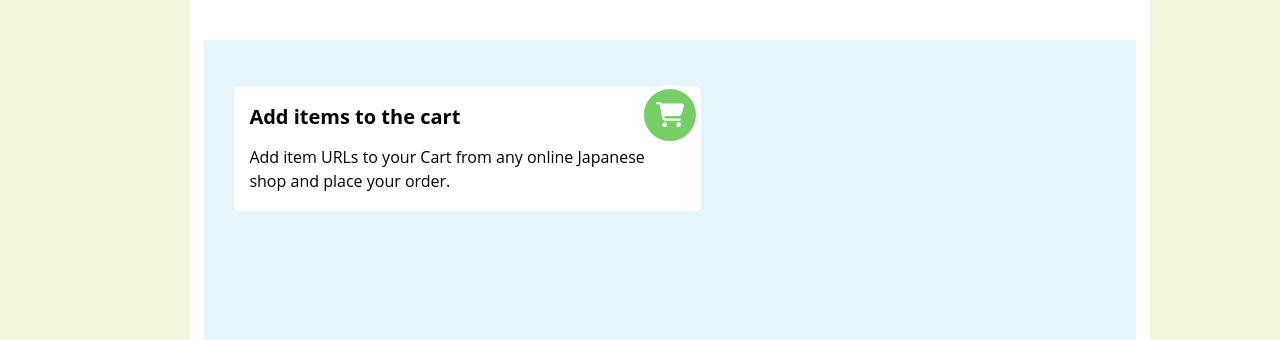
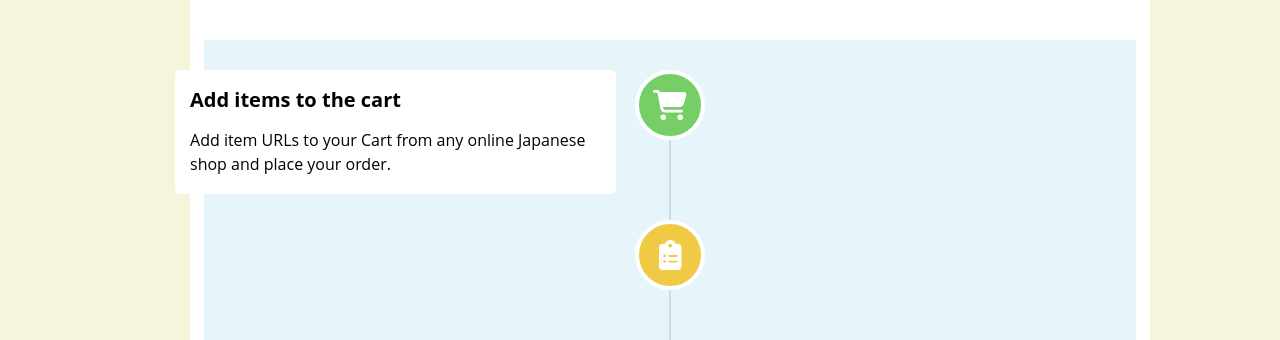
Before and after one commit to mutantbuhanov/ZenMarket, a React (Vite) app: page / in a window 1280 px wide. Shown: the part 1065-1405 px from the top of the page. Built offline with nearby package versions, Linux system fonts and the light colour scheme.

Commit message:
Animation process

```diff
--- a/src/Components/Body/Body.jsx
+++ b/src/Components/Body/Body.jsx
@@ -3,7 +3,7 @@ import './body.css'
 import Carrousel from './CarouselPage.jsx'
 import bkg from './images/tweed.png'
 import { FontAwesomeIcon } from '@fortawesome/react-fontawesome'
-import { faEnvelope, faMagnifyingGlass, faPlus, faCartShopping } from '@fortawesome/free-solid-svg-icons'
+import { faEnvelope, faClipboardList, faCartShopping } from '@fortawesome/free-solid-svg-icons'
 
 
 const Body = () => {
@@ -129,6 +129,8 @@ AMAZON
         </div>
         <div className="tabcont">
           <div className="tabpan">
+            <div className="nmd">
+
           <div data-aos="zoom-in">
             <div className="conti1">
           <FontAwesomeIcon icon={faCartShopping} />
@@ -143,6 +145,12 @@ AMAZON
                 shop and place your order.</p>
             </div>
             </div>
+            <div data-aos="zoom-in">
+            <div className="conti2">
+            <FontAwesomeIcon icon={faClipboardList} />
+        </div>
+            </div>
+            </div>
           </div>
 
         </div>
--- a/src/Components/Body/body.css
+++ b/src/Components/Body/body.css
@@ -154,7 +154,7 @@ font-size: 17px;
     margin-top: 610px;
     position: absolute;
     margin-left: 190px;
-    z-index: 2;
+
 }
 .tabpan {
     width: 97%;
@@ -165,30 +165,32 @@ font-size: 17px;
     position: relative;
     color: #555;
     font-family: 'Open Sans', sans-serif, 'Glyphicons Halflings';
-    z-index: 4;
 }
 .conti1 {
     display: flex;
     justify-content: center;
     align-items: center;
     margin: auto;
-    width: 60px;
-    height: 60px;
+    width: 70px;
+    height: 70px;
     border-radius: 100%;
     background-color: #75ce66;
      border: 4px solid white;
-     font-size: 25px;
-     margin-top: 45px;
+     font-size: 30px;
+     margin-top: -405px;
      color: white;
+     position: absolute;
+     margin-left: -35px;
 }
 .crd1 {
-    width: 467px;
+    width: 441px;
     height: 124px;
     background-color: white;
     color: black;
     border-radius: 5px;
-    margin-top: -58px;
-    margin-left: 30px;
+    margin-top: -405px;
+    margin-left: -495px;
+    position: absolute;
 }
 .crd1 p {
     font-size: 16px;
@@ -203,3 +205,31 @@ font-size: 17px;
 #ncp {
     margin-top: -33px;
 }
+.nmd {
+    display: flex;
+    justify-content: center;
+    align-items: center;
+    margin: auto;
+    margin-top: 55px;
+    height: 760px;
+    z-index: -1;
+    width: 2px;
+    background-color: #c9dce1;
+}
+
+.conti2 {
+    display: flex;
+    justify-content: center;
+    align-items: center;
+    margin: auto;
+    width: 70px;
+    height: 70px;
+    border-radius: 100%;
+    background-color: #f0ca45;
+     border: 4px solid white;
+     font-size: 30px;
+     margin-top: -255px;
+     color: white;
+     position: absolute;
+     margin-left: -35px;
+}
```
